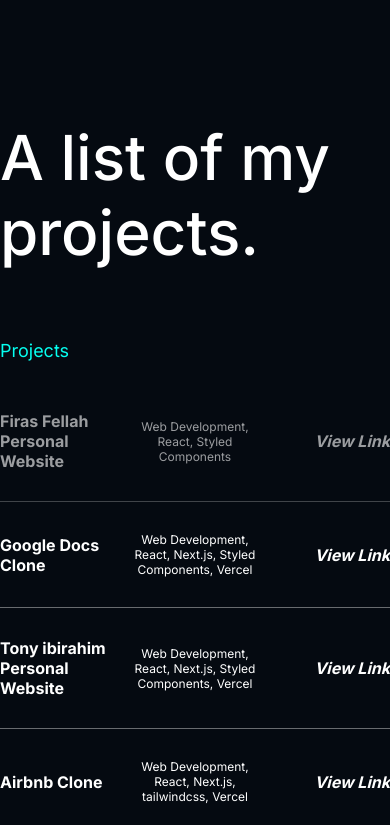
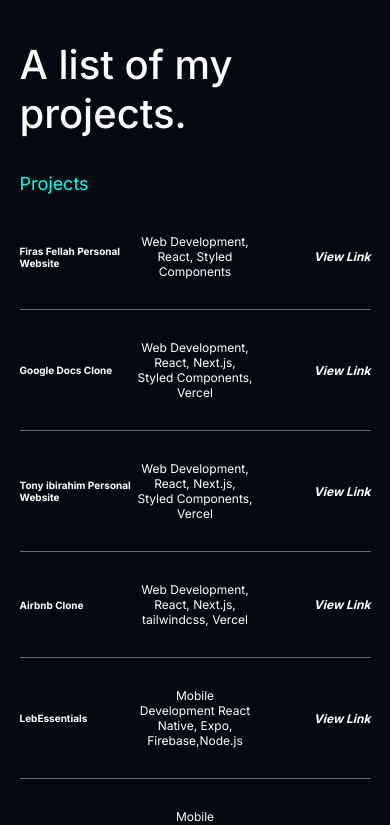
Before and after one commit to Tonyibra/public_portfolio, a Next.js app: page /works in a window 390 px wide. Shown: the top 825 px of the page. Built offline with nearby package versions, Linux system fonts and the light colour scheme.

Commit message:
chore:fix mobile

```diff
--- a/src/components/atoms/singleWork/SingleWork.styles.ts
+++ b/src/components/atoms/singleWork/SingleWork.styles.ts
@@ -22,6 +22,9 @@ export const StackContainer = styled.p`
   text-align: center;
   color: white;
   margin: 0;
+  @media (max-width: 768px) {
+    font-weight: 300;
+  }
 `;
 
 export const Section = styled.div`
--- a/src/components/atoms/singleWork/SingleWork.tsx
+++ b/src/components/atoms/singleWork/SingleWork.tsx
@@ -1,8 +1,8 @@
 import React from 'react';
 import { Box, Section, StackContainer } from './SingleWork.styles';
 import Text from '../text/Text';
-import Row from '../row/Row';
 import Link from 'next/link';
+import { useMediaQuery } from 'react-responsive';
 
 interface IProps {
   name: string;
@@ -11,10 +11,16 @@ interface IProps {
 }
 
 const SingleWork: React.FC<IProps> = ({ link, name, stack }) => {
+  const isTabletOrMobile = useMediaQuery({ query: '(max-width: 1224px)' });
+
   return (
     <Box>
       <Section>
-        <Text type="h1" fontWeight="bold">
+        <Text
+          fontSize={isTabletOrMobile ? '10' : '18'}
+          type="h1"
+          fontWeight="bold"
+        >
           {name}
         </Text>
       </Section>
@@ -29,6 +35,7 @@ const SingleWork: React.FC<IProps> = ({ link, name, stack }) => {
             fontWeight="bold"
             isLink
             fontStyle="italic"
+            fontSize={isTabletOrMobile ? '12' : '18'}
           >
             View Link
           </Text>
--- a/src/components/atoms/text/Text.tsx
+++ b/src/components/atoms/text/Text.tsx
@@ -1,6 +1,5 @@
 import { smallScreenWidth } from '@/utils';
 import React from 'react';
-import { useMediaQuery } from 'react-responsive';
 
 interface IProps {
   children: string | JSX.Element | JSX.Element[];
--- a/src/components/features/works/index.tsx
+++ b/src/components/features/works/index.tsx
@@ -5,11 +5,19 @@ import Text from '@/components/atoms/text/Text';
 import Col from '@/components/atoms/col/Col';
 import SingleWork from '@/components/atoms/singleWork/SingleWork';
 import { WORKS } from '@/data/works';
+import { useMediaQuery } from 'react-responsive';
 
 const WorkSections = () => {
+  const isTabletOrMobile = useMediaQuery({ query: '(max-width: 1224px)' });
+
   return (
     <Container>
-      <Text type="h1" color="white" fontSize="62" fontWeight="500">
+      <Text
+        type="h1"
+        color="white"
+        fontSize={isTabletOrMobile ? '40' : '62'}
+        fontWeight="500"
+      >
         A list of my projects.
       </Text>
       <ListHeader>
--- a/src/components/features/works/works.styles.ts
+++ b/src/components/features/works/works.styles.ts
@@ -5,9 +5,21 @@ export const Container = styled.div`
   margin: auto;
   margin-top: 120px;
   padding-bottom: 100px;
+
+  @media (max-width: 1224px) {
+    width: 90%;
+    margin: auto;
+    padding-bottom: 50px;
+    margin-top: 40px;
+  }
 `;
 
 export const ListHeader = styled.div`
   margin-top: 70px;
   margin-bottom: 20px;
+
+  @media (max-width: 1224px) {
+    margin-top: 35px;
+    margin-bottom: 10px;
+  }
 `;
```
